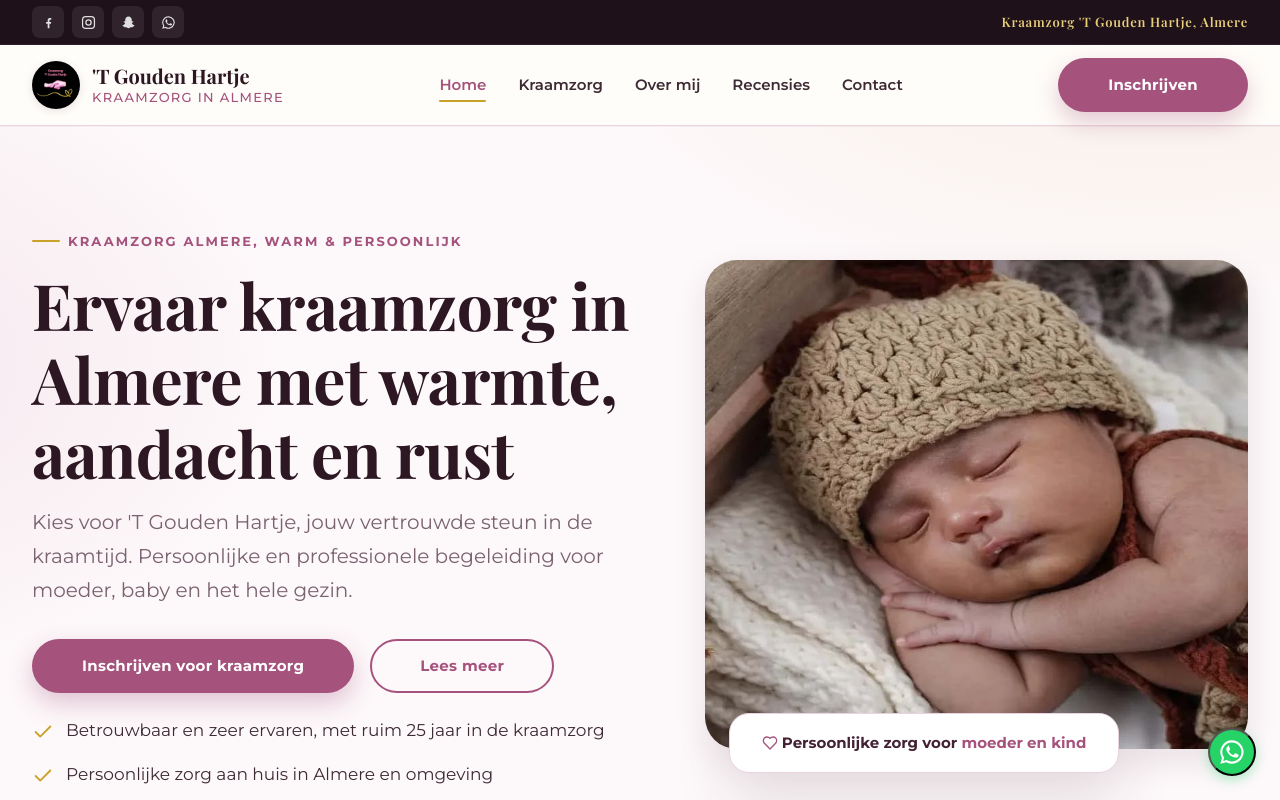
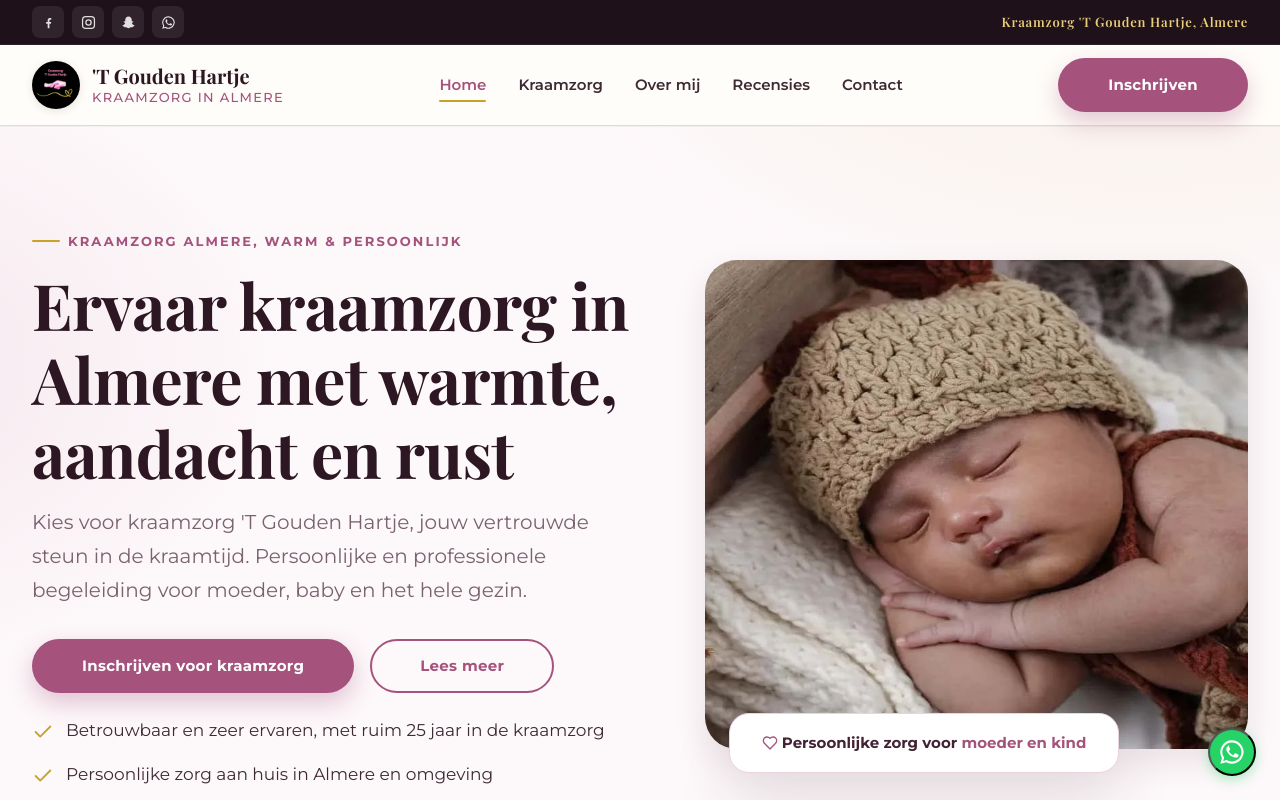
Before and after one commit to Maximustopdeals/Kraamzorg-T-Gouden-Hartje, a Next.js app: page / in a window 1280 px wide. Shown: the top 800 px of the page. Built offline with nearby package versions, Linux system fonts and the light colour scheme; a web font is replaced by a local one.

Commit message:
Update text in page description for clarity

```diff
--- a/app/page.tsx
+++ b/app/page.tsx
@@ -59,7 +59,7 @@
               Ervaar kraamzorg in Almere met warmte, aandacht en rust
             </h1>
             <p className="lead">
-              Kies voor &apos;T Gouden Hartje, jouw vertrouwde steun in de
+              Kies voor kraamzorg &apos;T Gouden Hartje, jouw vertrouwde steun in de
               kraamtijd. Persoonlijke en professionele begeleiding voor moeder,
               baby en het hele gezin.
             </p>
```
